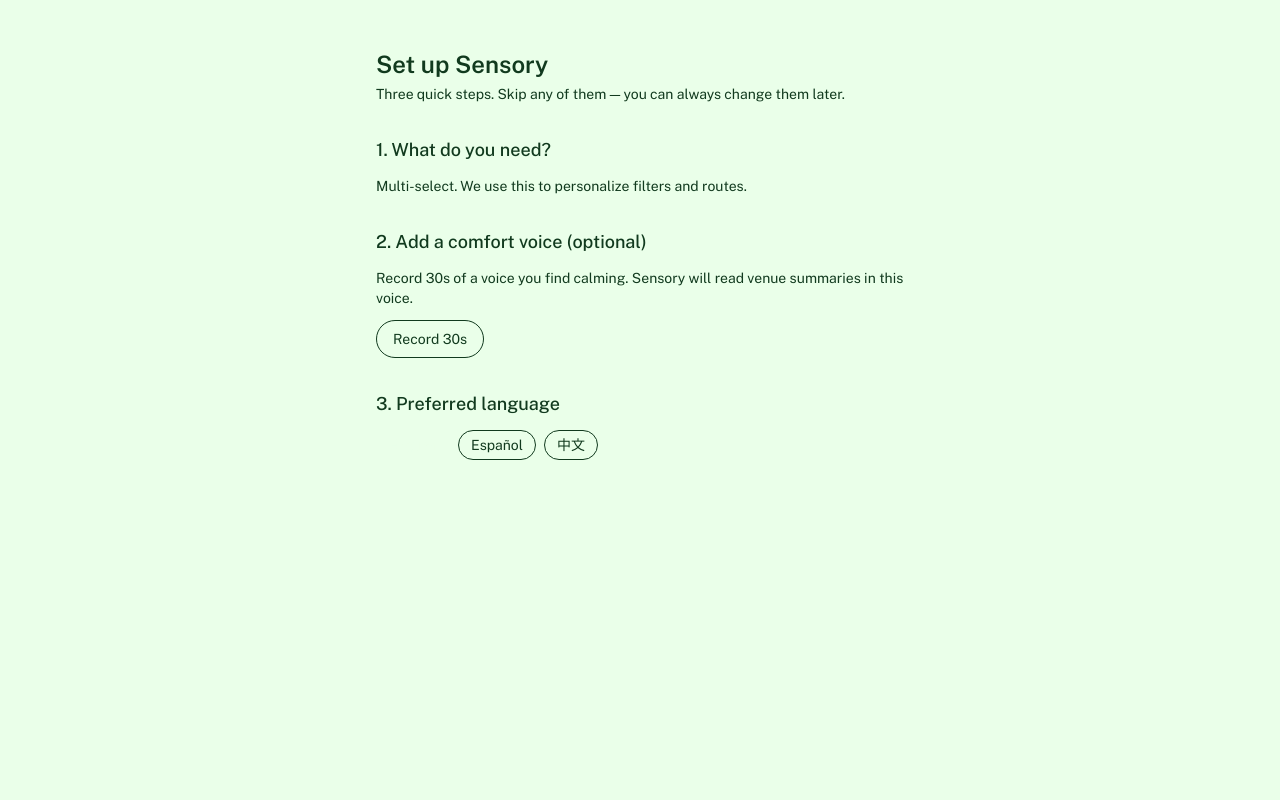
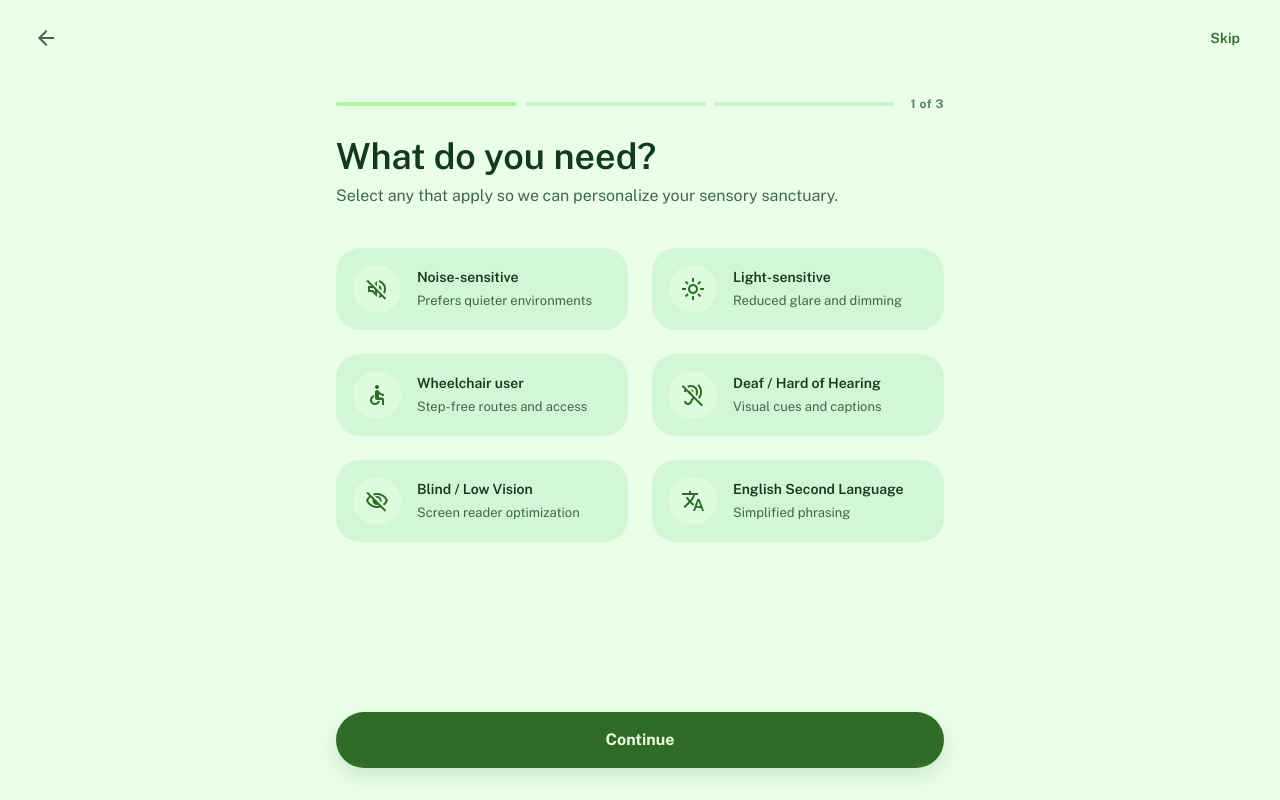
Before and after one commit to Harshxth/Sensory, a Next.js app: page /onboarding in a window 1280 px wide. Built offline with nearby package versions, Linux system fonts and the light colour scheme.

Commit message:
feat: 3-step onboarding flow with voice clone and language picker

```diff
--- a/app/(marketing)/onboarding/page.tsx
+++ b/app/(marketing)/onboarding/page.tsx
@@ -1,39 +1,248 @@
-// F1.11 — 3-screen onboarding: needs → optional voice clone → preferred language.
-// TODO: wire to Supabase profile + ElevenLabs Instant Voice Clone (F1.5).
+"use client";
 
+import { useState } from "react";
+import Link from "next/link";
+import { useRouter } from "next/navigation";
+import { Icon } from "@/components/ui/Icon";
 import { VoiceCloneRecorder } from "@/components/voice/VoiceCloneRecorder";
-import { LanguageToggle } from "@/components/voice/LanguageToggle";
+import type { AccessibilityNeed, Language } from "@/types";
+
+type NeedOption = {
+  id: AccessibilityNeed;
+  icon: string;
+  label: string;
+  hint: string;
+};
+
+const NEED_OPTIONS: NeedOption[] = [
+  { id: "noise", icon: "volume_off", label: "Noise-sensitive", hint: "Prefers quieter environments" },
+  { id: "light", icon: "light_mode", label: "Light-sensitive", hint: "Reduced glare and dimming" },
+  { id: "wheelchair", icon: "accessible", label: "Wheelchair user", hint: "Step-free routes and access" },
+  { id: "deaf", icon: "hearing_disabled", label: "Deaf / Hard of Hearing", hint: "Visual cues and captions" },
+  { id: "blind", icon: "visibility_off", label: "Blind / Low Vision", hint: "Screen reader optimization" },
+  { id: "esl", icon: "translate", label: "English Second Language", hint: "Simplified phrasing" },
+];
+
+const LANGUAGES: { code: Language; label: string; native: string }[] = [
+  { code: "en", label: "English", native: "English" },
+  { code: "es", label: "Spanish", native: "Español" },
+  { code: "zh", label: "Mandarin", native: "中文" },
+];
 
 export default function OnboardingPage() {
+  const router = useRouter();
+  const [step, setStep] = useState<1 | 2 | 3>(1);
+  const [needs, setNeeds] = useState<Set<AccessibilityNeed>>(new Set());
+  const [language, setLanguage] = useState<Language>("en");
+
+  const toggleNeed = (id: AccessibilityNeed) => {
+    setNeeds((prev) => {
+      const next = new Set(prev);
+      if (next.has(id)) next.delete(id);
+      else next.add(id);
+      return next;
+    });
+  };
+
+  const next = () => {
+    if (step === 3) {
+      // TODO: persist profile to Supabase + Mongo before redirect
+      router.push("/map");
+      return;
+    }
+    setStep((s) => (s + 1) as 1 | 2 | 3);
+  };
+
+  const back = () => {
+    if (step === 1) {
+      router.back();
+      return;
+    }
+    setStep((s) => (s - 1) as 1 | 2 | 3);
+  };
+
   return (
-    <main className="mx-auto flex w-full max-w-xl flex-1 flex-col gap-8 px-6 py-12">
-      <header>
-        <h1 className="text-2xl font-semibold">Set up Sensory</h1>
-        <p className="mt-1 text-sm text-muted-foreground">
-          Three quick steps. Skip any of them — you can always change them later.
-        </p>
+    <>
+      <header className="w-full flex justify-between items-center px-6 py-4 fixed top-0 left-0 z-50 bg-background/80 backdrop-blur-md">
+        <button
+          aria-label="Go back"
+          onClick={back}
+          className="w-11 h-11 flex items-center justify-center rounded-full hover:bg-surface-container transition-colors"
+        >
+          <Icon name="arrow_back" size={24} className="text-on-surface-variant" />
+        </button>
+        <Link
+          href="/map"
+          className="text-sm font-semibold text-primary hover:text-primary-dim transition-colors h-11 px-4 flex items-center rounded-full hover:bg-primary/5"
+        >
+          Skip
+        </Link>
       </header>
 
-      <section className="space-y-3">
-        <h2 className="text-lg font-medium">1. What do you need?</h2>
-        <p className="text-sm text-muted-foreground">
-          Multi-select. We use this to personalize filters and routes.
-        </p>
-        {/* TODO: needs multi-select chips (noise/light/wheelchair/deaf/blind/esl) */}
-      </section>
+      <main className="flex-grow flex flex-col px-6 pt-24 pb-8 max-w-2xl mx-auto w-full">
+        <div className="w-full flex items-center gap-2 mb-6 px-2">
+          {[1, 2, 3].map((s) => (
+            <div
+              key={s}
+              className={`h-1 flex-1 rounded-full ${
+                s <= step ? "bg-primary-container" : "bg-surface-container-high"
+              }`}
+            />
+          ))}
+          <span className="text-xs font-bold tracking-wider text-outline ml-2">
+            {step} of 3
+          </span>
+        </div>
 
-      <section className="space-y-3">
-        <h2 className="text-lg font-medium">2. Add a comfort voice (optional)</h2>
-        <p className="text-sm text-muted-foreground">
-          Record 30s of a voice you find calming. Sensory will read venue summaries in this voice.
-        </p>
-        <VoiceCloneRecorder />
-      </section>
+        {step === 1 && (
+          <Step1Needs needs={needs} onToggle={toggleNeed} />
+        )}
+        {step === 2 && <Step2Voice />}
+        {step === 3 && <Step3Language value={language} onChange={setLanguage} />}
 
-      <section className="space-y-3">
-        <h2 className="text-lg font-medium">3. Preferred language</h2>
-        <LanguageToggle />
-      </section>
-    </main>
+        <div className="flex-grow min-h-[40px]" />
+        <div className="mt-6 px-2 w-full pt-4 sticky bottom-6">
+          <button
+            onClick={next}
+            className="w-full min-h-[56px] rounded-full bg-primary text-on-primary font-bold shadow-[0_8px_20px_rgba(24,97,21,0.15)] hover:shadow-[0_12px_24px_rgba(24,97,21,0.2)] hover:-translate-y-0.5 transition-all flex items-center justify-center focus:outline-none focus:ring-2 focus:ring-primary focus:ring-offset-2 focus:ring-offset-background"
+          >
+            {step === 3 ? "Open the Map" : "Continue"}
+          </button>
+        </div>
+      </main>
+    </>
   );
 }
+
+function Step1Needs({
+  needs,
+  onToggle,
+}: {
+  needs: Set<AccessibilityNeed>;
+  onToggle: (id: AccessibilityNeed) => void;
+}) {
+  return (
+    <>
+      <div className="mb-10 px-2">
+        <h1 className="text-3xl md:text-4xl font-semibold text-on-background mb-2">
+          What do you need?
+        </h1>
+        <p className="text-on-surface-variant">
+          Select any that apply so we can personalize your sensory sanctuary.
+        </p>
+      </div>
+      <div className="grid grid-cols-1 sm:grid-cols-2 gap-3 sm:gap-6 px-2">
+        {NEED_OPTIONS.map((opt) => {
+          const selected = needs.has(opt.id);
+          return (
+            <button
+              key={opt.id}
+              type="button"
+              onClick={() => onToggle(opt.id)}
+              aria-pressed={selected}
+              className={`flex items-center gap-4 p-4 rounded-xl min-h-[72px] w-full text-left transition-all focus:outline-none focus:ring-2 focus:ring-primary focus:ring-offset-2 focus:ring-offset-background ${
+                selected
+                  ? "bg-primary-container text-on-primary-container border border-primary-container shadow-[0_4px_12px_rgba(24,97,21,0.1)]"
+                  : "bg-surface-container text-on-surface border border-transparent hover:bg-surface-container-high hover:-translate-y-px"
+              }`}
+            >
+              <div
+                className={`w-12 h-12 rounded-full flex items-center justify-center flex-shrink-0 ${
+                  selected ? "bg-on-primary-container/10" : "bg-surface-container-low"
+                }`}
+              >
+                <Icon
+                  name={opt.icon}
+                  size={24}
+                  className={selected ? "text-on-primary-container" : "text-primary"}
+                />
+              </div>
+              <div>
+                <span className="block text-sm font-semibold">{opt.label}</span>
+                <span
+                  className={`block text-[13px] mt-1 ${
+                    selected ? "text-on-primary-container/80" : "text-on-surface-variant"
+                  }`}
+                >
+                  {opt.hint}
+                </span>
+              </div>
+            </button>
+          );
+        })}
+      </div>
+    </>
+  );
+}
+
+function Step2Voice() {
+  return (
+    <>
+      <div className="mb-10 px-2">
+        <h1 className="text-3xl md:text-4xl font-semibold text-on-background mb-2">
+          Add a comfort voice
+        </h1>
+        <p className="text-on-surface-variant">
+          Optional. Record 30 seconds of a voice you find calming — Sensory will read venue
+          summaries in this voice, in any language.
+        </p>
+      </div>
+      <div className="px-2 flex flex-col items-center gap-6 py-4">
+        <div className="w-32 h-32 rounded-full bg-primary-container flex items-center justify-center text-on-primary-container">
+          <Icon name="mic" filled size={48} />
+        </div>
+        <VoiceCloneRecorder />
+        <p className="text-xs text-on-surface-variant text-center max-w-md">
+          Voice IDs are encrypted at rest. Audio is sent to ElevenLabs for cloning, then deleted.
+          You can delete your voice clone any time from Settings.
+        </p>
+      </div>
+    </>
+  );
+}
+
+function Step3Language({
+  value,
+  onChange,
+}: {
+  value: Language;
+  onChange: (lang: Language) => void;
+}) {
+  return (
+    <>
+      <div className="mb-10 px-2">
+        <h1 className="text-3xl md:text-4xl font-semibold text-on-background mb-2">
+          Preferred language
+        </h1>
+        <p className="text-on-surface-variant">
+          The same warm voice works across all three languages.
+        </p>
+      </div>
+      <div role="radiogroup" aria-label="Preferred language" className="flex flex-col gap-3 px-2">
+        {LANGUAGES.map((l) => {
+          const selected = value === l.code;
+          return (
+            <button
+              key={l.code}
+              type="button"
+              role="radio"
+              aria-checked={selected}
+              onClick={() => onChange(l.code)}
+              className={`flex items-center justify-between p-5 rounded-xl min-h-[72px] w-full text-left transition-all focus:outline-none focus:ring-2 focus:ring-primary ${
+                selected
+                  ? "bg-primary-container text-on-primary-container border border-primary"
+                  : "bg-surface-container text-on-surface border border-transparent hover:bg-surface-container-high"
+              }`}
+            >
+              <div>
+                <span className="block text-lg font-semibold">{l.label}</span>
+                <span className="block text-sm opacity-70">{l.native}</span>
+              </div>
+              {selected && <Icon name="check_circle" filled size={28} />}
+            </button>
+          );
+        })}
+      </div>
+    </>
+  );
+}
```
